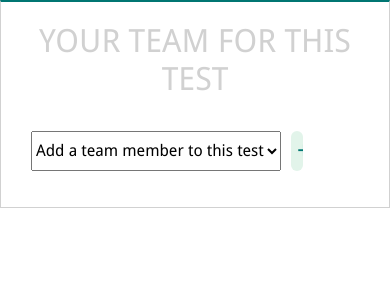
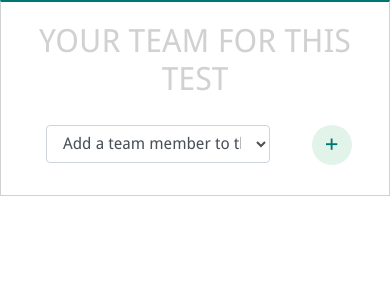
Before and after one commit to Nauman-nxvt/TeamView, a React (Create React App) app: page / in a window 390 px wide. Shown: the top 300 px of the page. Built offline with nearby package versions, Linux system fonts and the light colour scheme.

Commit message:
Added Media Queries

```diff
--- a/src/assets/styles.scss
+++ b/src/assets/styles.scss
@@ -27,15 +27,44 @@ $font-family-base: "droid_sansregular" !default;
 }
 
 #team-div {
+  display: flex;
+  width: 100%;
 
+  justify-content: flex-start;
+  flex-wrap: wrap;
 }
 
 .team-block {
   display: flex;
-  width: 50%;
+  //width: 50%;
   height: 72px;
   padding: 16px 0 16px 10px;
   justify-content: flex-start;
+}
+
+@media (min-width : 320px) and (max-width: 768px),
+(min-width : 1300px) and (max-width: 1900px) {
+  #team-div {
+    flex-wrap:nowrap;
+    flex-direction: column;
+  }
+  .team-block {
+    width: 100%;
+    height: 60px;
+    padding: 10px 0 10px 10px;
+  }
+}
+
+@media (min-width : 768px) and (max-width: 1300px), (min-width: 1900px) {
+  #team-div {
+    justify-content: flex-start;
+    flex-wrap: wrap;
+  }
+  .team-block {
+    width: 50%;
+    height: 72px;
+    padding: 16px 10px 16px 10px;
+  }
 }
 
 #avatar-img {
--- a/src/components/TeamView.jsx
+++ b/src/components/TeamView.jsx
@@ -69,12 +69,12 @@ class TeamView extends Component {
                 <div id={'navbar'} className={'row'}>
                     <h2 id={'main-heading'}>YOUR TEAM FOR THIS TEST</h2>
                 </div>
-                <div id={'team-div'} className={'row'}>
-                    <div className={'col-12'}
-                         style={{display: 'flex', width: '100%', justifyContent: 'flex-start', flexWrap: 'wrap'}}
-                    >
+                <div className={'row'}>
+                    <div id={'team-div'} className={'col-12'}>
                         <div className={'team-block'}>
+                            <div className={'col-9'}>
                                 <select
+                                    className={'form-control'}
                                     value={this.state.selectedMemberId}
                                     onChange={(e) => {
                                         this.setState({
@@ -84,11 +84,14 @@ class TeamView extends Component {
                                     <option value={0}>Add a team member to this test</option>
                                     {Options}
                                 </select>
+                            </div>
+                            <div className={'col-3'}>
                                 <RoundBtn
                                     style={{backgroundColor: '#E2F4EA', color: '#007672', marginLeft: 10, alignSelf: 'center'}}
                                     onClick={this.addMember}
                                     content={'+'}
                                 />
+                            </div>
                         </div>
                         {TeamMembers}
                     </div>
```
Lines whose indentation alone changed are shown as unchanged.
